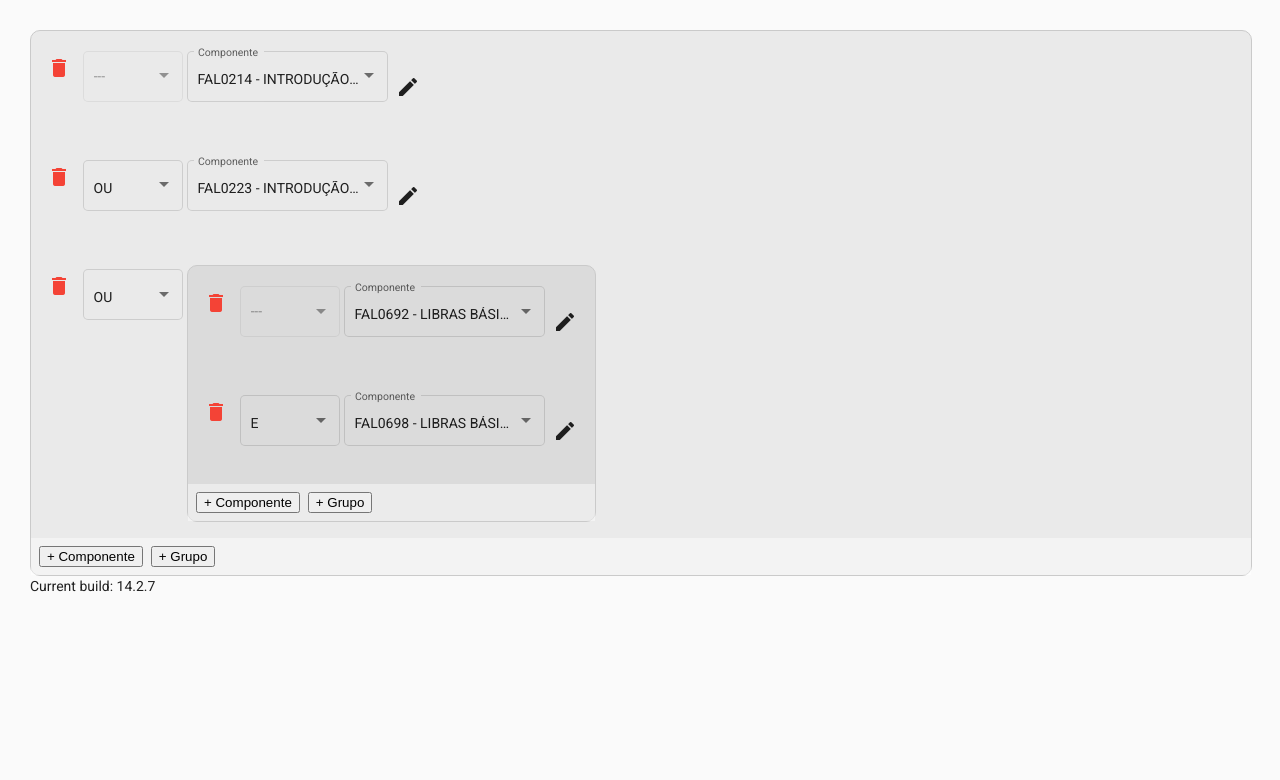
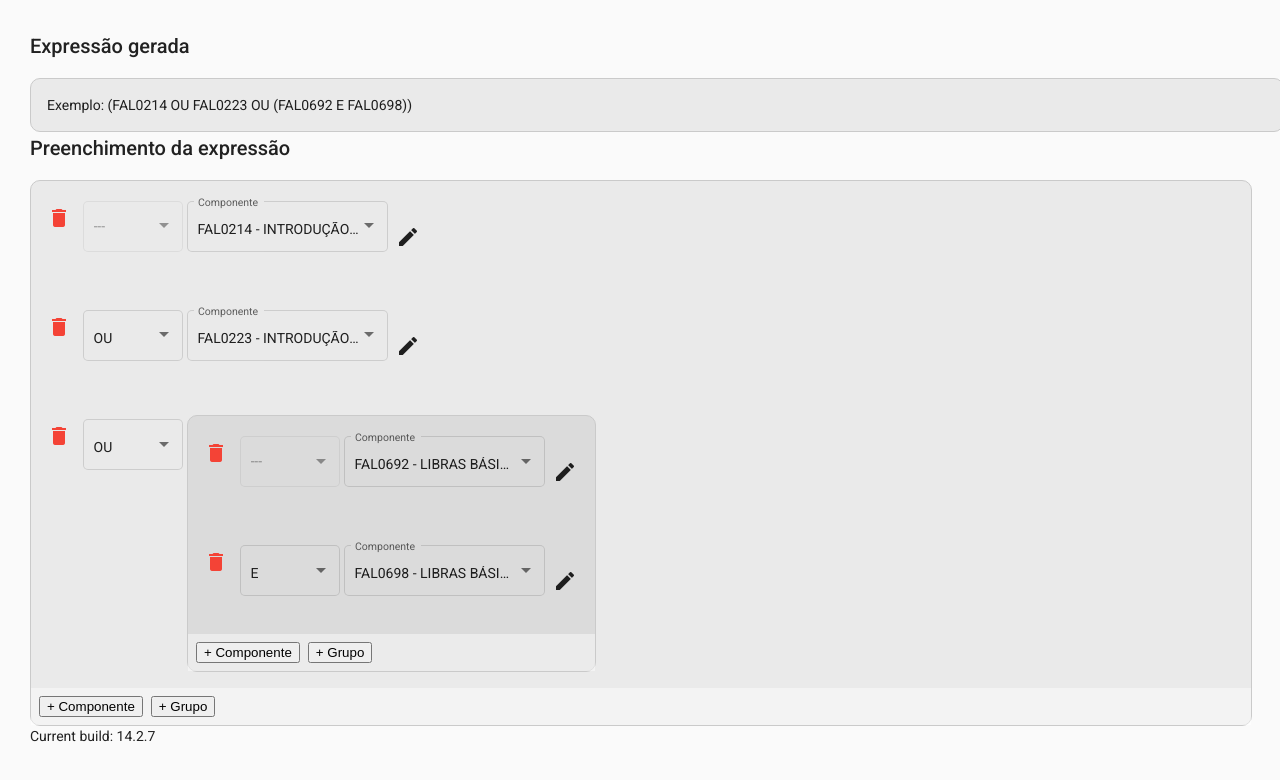
Before and after one commit to yuripjes/expressoes-curriculares-UFG, an Angular app: page / in a window 1280 px wide. Shown: the top 780 px of the page. Built offline with nearby package versions, Linux system fonts and the light colour scheme.

Commit message:
Inicia painel de expressão formatado

```diff
--- a/src/app/expressoes-curriculares-example.html
+++ b/src/app/expressoes-curriculares-example.html
@@ -1 +1,22 @@
+<h2>Expressão gerada</h2>
+
+<div style="
+    width: 100%;
+    border: 1px solid #cacaca;;
+    border-radius: 10px;
+    background-color: rgba(91, 91, 91, 0.10);
+
+    padding: 1rem;
+">
+Exemplo: (FAL0214 OU FAL0223 OU (FAL0692 E FAL0698))
+    <!--TODO implementar novo componente com um painel exibindo as expressões.
+            Características adicionais:
+                -exibir dados completos dos componentes ao passar o mouse
+                -destacar o inicio e fim de uma expressao(pode ser fixo ou somente ao passar o mouse)
+        Exemplo:
+        (FAL0214 OU FAL0215)
+    -->
+</div>
+
+<h2>Preenchimento da expressão</h2>
 <card-principal [itemExpressoes]="itemExpressoes"></card-principal>
```
